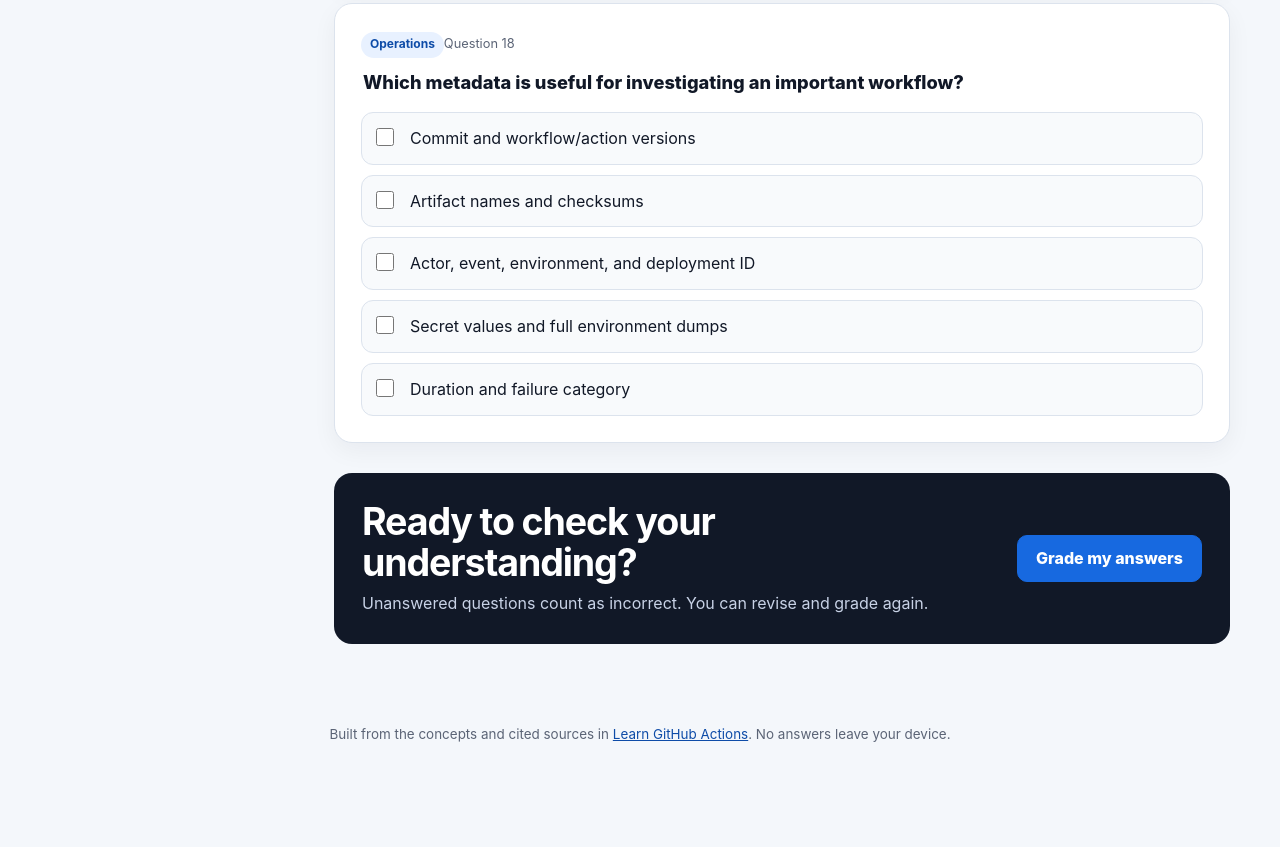
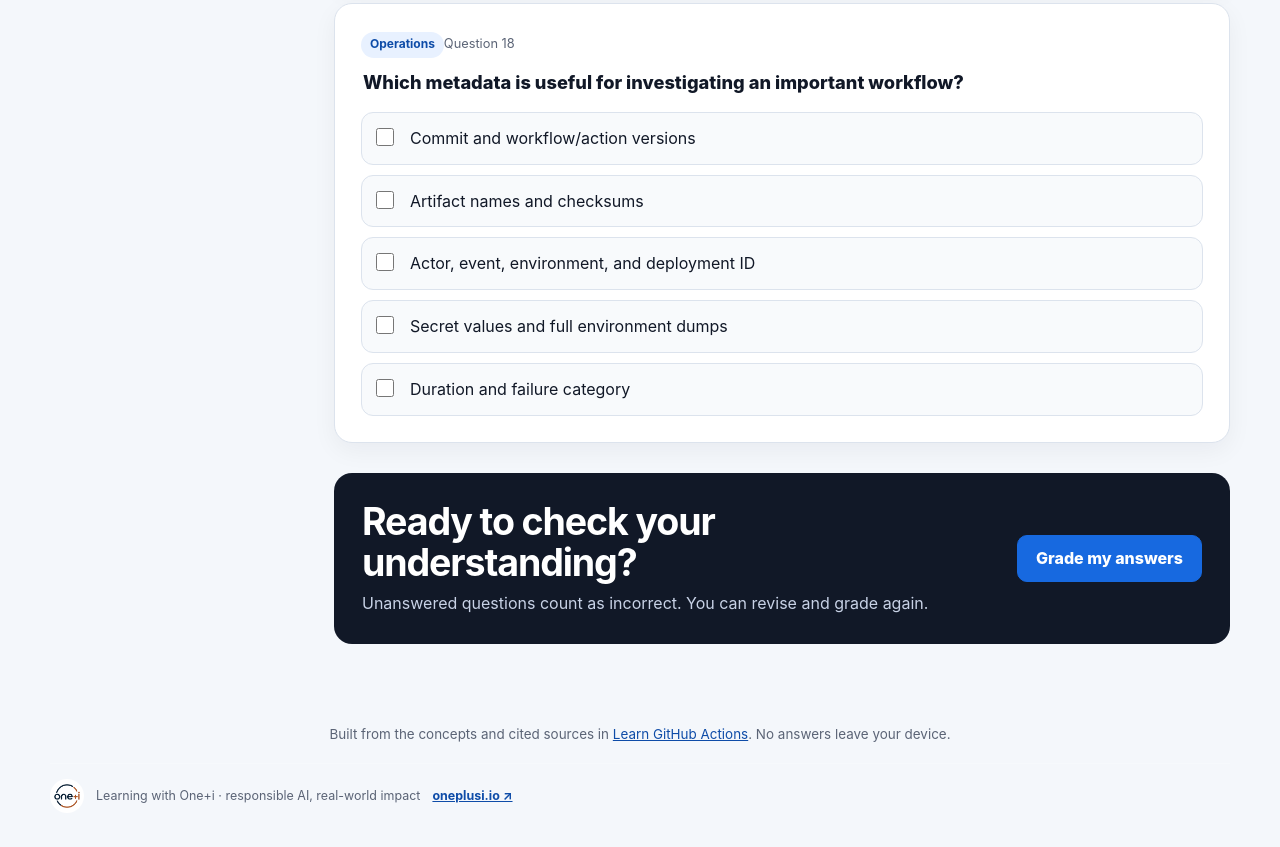
Before and after one commit to mahsa-teimourikia/learn-github-actions, a website with bundled scripts: page quiz/index.html in a window 1280 px wide. Shown: the part 8513-9360 px from the top of the page. Before the commit the page ends 9315 px from the top, so only its background shows below. Built offline with nearby package versions, Linux system fonts and the light colour scheme.

Commit message:
Add One+i branding to GitHub Actions Pages

```diff
--- a/quiz/index.html
+++ b/quiz/index.html
@@ -39,7 +39,7 @@
         <section class="results" id="results" hidden aria-live="polite"><div class="score-ring" aria-hidden="true"><strong id="score-percent">0%</strong></div><div class="results-copy"><p class="eyebrow">Your result</p><h2 id="score-heading">Quiz graded</h2><p id="score-summary"></p><div class="result-actions"><button class="primary-button" id="review-button" type="button">View correct answers</button><button class="secondary-button" id="retry-button" type="button">Revise answers</button></div></div><ul class="topic-scores" id="topic-scores" aria-label="Scores by topic"></ul></section>
       </section>
     </main>
-    <footer><p>Built from the concepts and cited sources in <a href="https://github.com/mahsa-teimourikia/learn-github-actions">Learn GitHub Actions</a>. No answers leave your device.</p></footer>
+    <footer><p>Built from the concepts and cited sources in <a href="https://github.com/mahsa-teimourikia/learn-github-actions">Learn GitHub Actions</a>. No answers leave your device.</p><div class="oneplus-brand"><img src="./assets/one-plus-i.png" alt="One+i"><span>Learning with One+i · responsible AI, real-world impact</span><a href="https://oneplusi.io" target="_blank">oneplusi.io ↗</a></div></footer>
     <script type="module" src="./app.js"></script>
   </body>
 </html>
--- a/quiz/styles.css
+++ b/quiz/styles.css
@@ -81,3 +81,4 @@ footer { padding:0 0 44px; color:var(--muted); font-size:.84rem; text-align:cent
 @media (max-width:900px) { .layout{grid-template-columns:1fr}.progress-panel{position:static}.category-list{grid-template-columns:repeat(3,1fr)}.results{grid-template-columns:auto 1fr}.topic-scores{grid-column:1/-1} }
 @media (max-width:620px) { .topbar,.hero-content,.layout,footer{width:min(100% - 24px,1180px)}.repo-link{display:none}.hero-content{padding:42px 0 54px}.layout{padding-top:32px}.category-list{grid-template-columns:1fr 1fr}.section-heading,.submit-panel{align-items:start}.submit-panel,.results{grid-template-columns:1fr}.question-card,.submit-panel,.results{padding:20px}.score-ring{width:96px;height:96px} }
 @media (prefers-reduced-motion:reduce) { html{scroll-behavior:auto} *,*::before,*::after{transition-duration:.01ms!important} }
+.oneplus-brand{display:flex;align-items:center;gap:12px;margin:18px auto 0;padding-top:15px;border-top:1px solid rgba(255,255,255,.2);font-size:.78rem}.oneplus-brand img{width:34px;height:34px;object-fit:contain;background:#fff;border-radius:50%;padding:3px}.oneplus-brand a{font-weight:700}
```
Also changed, not shown: assets/one-plus-i.png (added), quiz/assets/one-plus-i.png (added).
